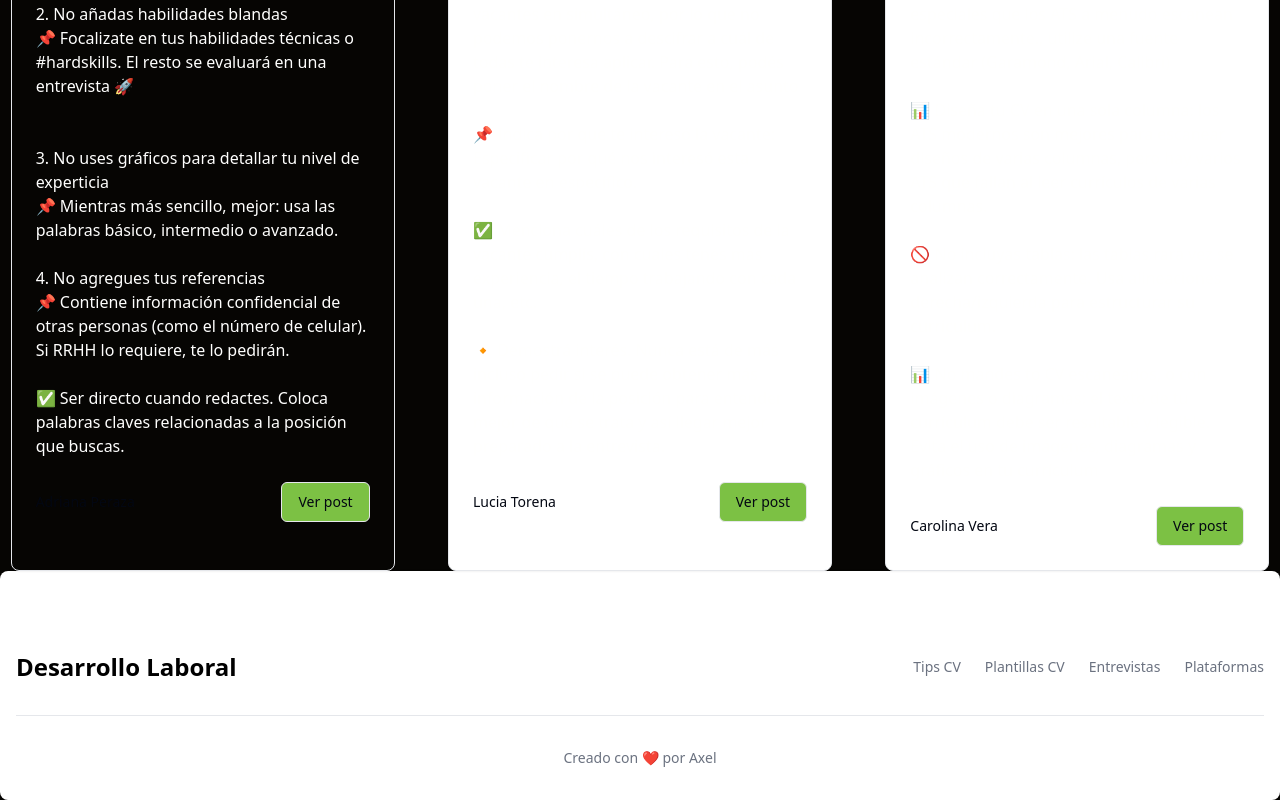
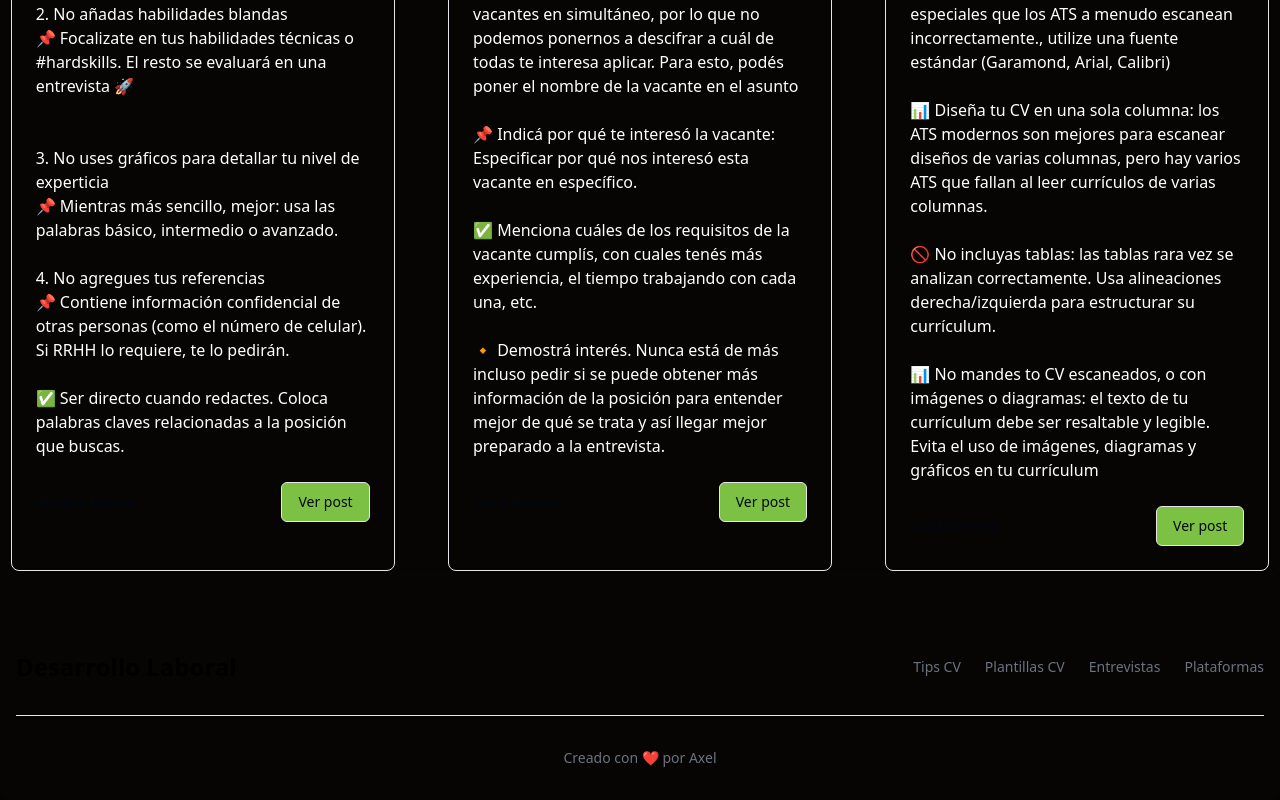
Before and after one commit to Axel3890/DesarrolloLaboral, a Next.js app in the folder desarrollolaboral/: page /cvtips in a window 1280 px wide. Shown: the part 411-1211 px from the top of the page. Built offline with nearby package versions, Linux system fonts and the light colour scheme.

Commit message:
Añadido modo claro

```diff
--- a/desarrollolaboral/src/app/cvtips/page.jsx
+++ b/desarrollolaboral/src/app/cvtips/page.jsx
@@ -76,7 +76,7 @@ function Cvtips() {
             </a>
           </CardFooter>
         </Card>
-        <Card className="mx-auto max-w-sm">
+        <Card className="mx-auto max-w-sm bg-custom-black">
           <CardHeader>
             <CardTitle className="text-3xl text-custom-green">Tip 2</CardTitle>
             <CardDescription className="text-custom-white text-2xl">
@@ -120,7 +120,7 @@ function Cvtips() {
             </a>
           </CardFooter>
         </Card>
-        <Card className="mx-auto max-w-sm">
+        <Card className="mx-auto max-w-sm bg-custom-black">
           <CardHeader>
             <CardTitle className="text-3xl text-custom-green">Tip 3 </CardTitle>
             <CardDescription className="text-custom-white text-2xl">
--- a/desarrollolaboral/src/app/entrevistas/page.jsx
+++ b/desarrollolaboral/src/app/entrevistas/page.jsx
@@ -71,7 +71,7 @@ export default function Entrevistas() {
           </div>
         </div>
       </section>
-      <section className="w-full py-12 md:py-24 lg:py-32 bg-gray-100 dark:bg-gray-800">
+      <section className="w-full py-12 md:py-24 lg:py-32 bg-custom-black dark:bg-gray-800">
         <div className="container px-4 md:px-6">
           <div className="space-y-8">
             <div className="space-y-2 text-center">
@@ -82,8 +82,8 @@ export default function Entrevistas() {
                 Utiliza estas plataformas para practicar tus entrevistas.
               </p>
             </div>
-            <div className="grid gap-8 md:grid-cols-2 lg:grid-cols-3 lg:gap-10">
-              <a href="https://grow.google/certificates/interview-warmup/" target="blank"><Card>
+            <div className="grid gap-8 md:grid-cols-2 lg:grid-cols-3 lg:gap-10 bg-cust ">
+              <a href="https://grow.google/certificates/interview-warmup/" target="blank" className="bg-custom-white"><Card className="bg-custom-white">
                 <CardHeader>
                   <CardTitle>Interview Warmup</CardTitle>
                 </CardHeader>
--- a/desarrollolaboral/src/components/component/Footer.jsx
+++ b/desarrollolaboral/src/components/component/Footer.jsx
@@ -3,7 +3,7 @@ import Link from "next/link";
 
 const Footer = () => {
   return (
-    <footer className="bg-white rounded-lg shadow dark:bg-custom-black md:pt-12 pt-96">
+    <footer className="bg-custom-black rounded-lg shadow dark:bg-custom-black md:pt-12 pt-96">
       <div className="w-full max-w-screen-xl mx-auto p-4 md:py-8 flex-grow">
         <div className="sm:flex sm:items-center sm:justify-between">
           <Link
--- a/desarrollolaboral/src/components/ui/card.jsx
+++ b/desarrollolaboral/src/components/ui/card.jsx
@@ -6,7 +6,7 @@ const Card = React.forwardRef(({ className, ...props }, ref) => (
   <div
     ref={ref}
     className={cn(
-      "rounded-lg border border-gray-200 bg-white text-gray-950 shadow-sm dark:bg-custom-white dark:bg-custom-black dark:text-gray-50",
+      "rounded-lg border border-gray-200 bg-custom-black text-gray-950 shadow-sm  dark:bg-custom-black dark:text-gray-50",
       className
     )}
     {...props} />
```
